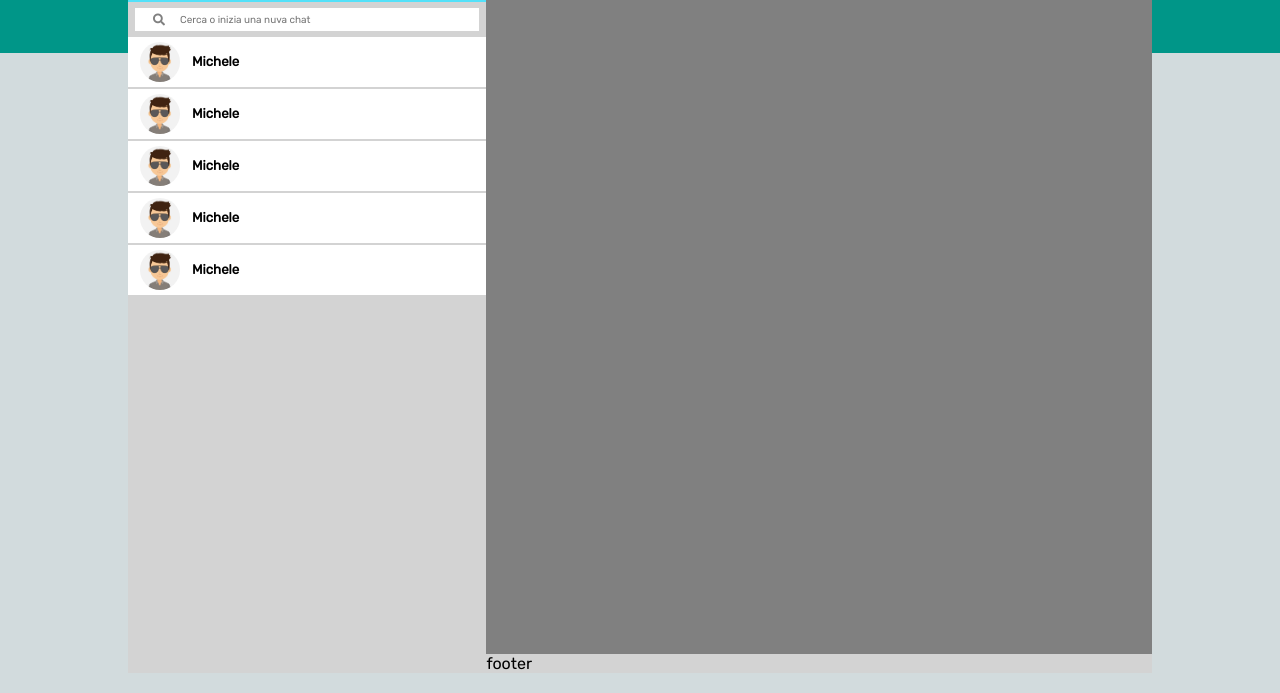
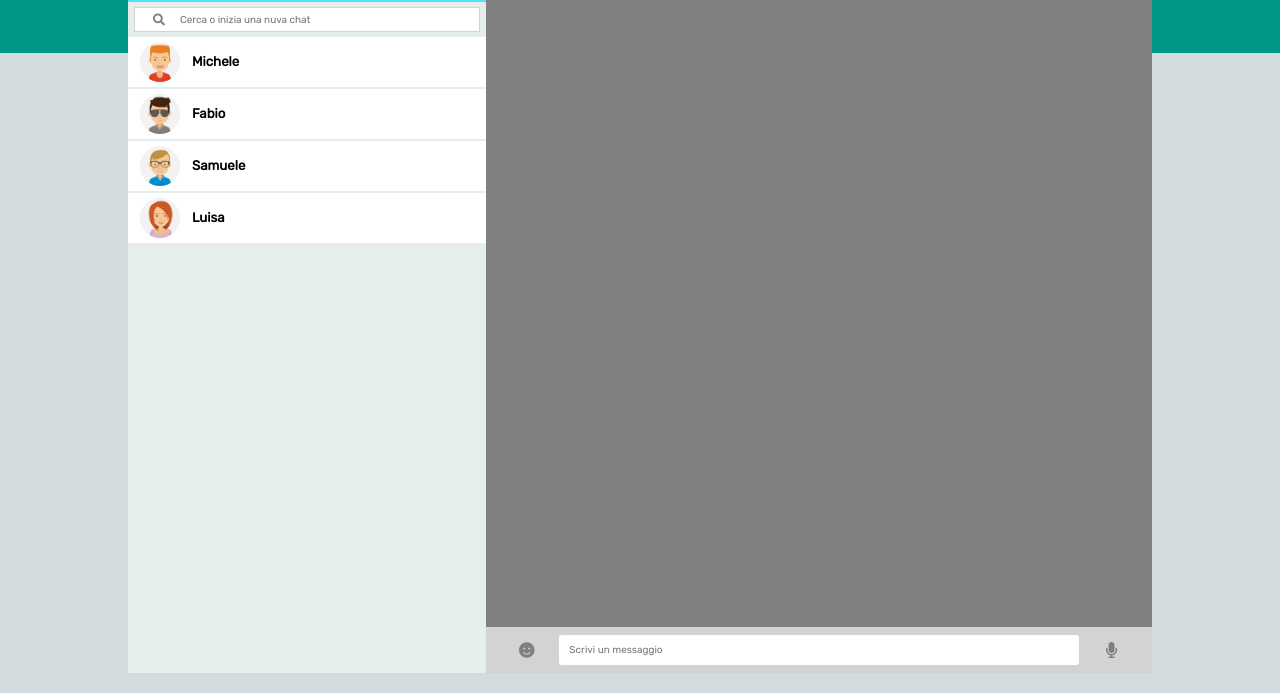
Before and after one commit to OsamaPaiola/js-html-css-boolzap, a plain HTML site: page index.html in a window 1280 px wide. Shown: the part 107-800 px from the top of the page. Drawn offline with nearby package versions, Linux system fonts and the light colour scheme.

Commit message:
v-for contact

```diff
--- a/css/style.css
+++ b/css/style.css
@@ -37,13 +37,14 @@ li {
 /* utente */
 .side{
   flex-basis: 35%;
-  background-color: lightgrey;
+  background-color: #e6eeed;
 }
 
 .utente {
   display: flex;
   padding: 5px;
   line-height: 35px;
+  background-color: lightgrey;
 }
 
 .utente img {
@@ -100,7 +101,7 @@ li {
   font-size: 11px;
 }
 
-/* new chat*/
+/* search new chat*/
 .new-chat{
   padding: 5px 6px;
   position: relative;
@@ -139,7 +140,7 @@ li {
   padding: 5px;
   display: flex;
   /* padding-bottom: 5px; */
-  border-bottom: 2px solid lightgrey;
+  border-bottom: 2px solid #e6eeed;
 }
 
 .contacts li h5 {
@@ -189,7 +190,7 @@ background-color: #d3d3d3;
 }
 
 .chat span p {
-  font-size: 11px;
+  font-size: 10px;
   color: grey;
 }
 
@@ -207,3 +208,28 @@ background-color: #d3d3d3;
   font-size: 14px;
   color: grey;
 }
+
+/* cont-main */
+
+/* cont-footer */
+.to-type{
+  padding: 8px;
+  display: flex;
+}
+
+.to-type  i {
+ flex-basis: 10%;
+ text-align: center;
+ line-height: 30px;
+ color: gray;
+}
+
+.to-type input {
+  flex-basis: 80%;
+  height: 30px;
+  border-radius: 3px;
+  border: none;
+  padding: 10px;
+  font-size: 10px;
+}
+#e6eeed
--- a/index.html
+++ b/index.html
@@ -19,9 +19,9 @@
 
         <div class="utente">
           <img src="./img/avatar_io.jpg" alt="">
-          <h5>Nome Utente</h5>
+          <h5> {{ user.name }}</h5>
           <ul>
-            <li>
+            <li v-for= "">
               <i class="far fa-circle"></i>
             </li>
             <li>
@@ -48,7 +48,11 @@
 
         <div class="contacts">
           <ul>
-            <li>
+            <li v-for = "(contact, index) in contacts">
+            <img :src=" './img/avatar' + contact.avatar + '.jpg' " alt="">
+              <h5> {{ contact.name }}</h5>
+            </li>
+            <!-- <li>
               <img src="./img/avatar_2.jpg" alt="">
               <h5>Michele</h5>
             </li>
@@ -63,11 +67,7 @@
             <li>
               <img src="./img/avatar_2.jpg" alt="">
               <h5>Michele</h5>
-            </li>
-            <li>
-              <img src="./img/avatar_2.jpg" alt="">
-              <h5>Michele</h5>
-            </li>
+            </li> -->
           </ul>
         </div>
 
@@ -102,7 +102,12 @@
         </section>
 
         <section class="cont-footer">
-          footer
+          <div class="to-type">
+            <i class="fas fa-smile"></i>
+            <input type="text" name="" value="" placeholder="Scrivi un messaggio">
+            <i class="fas fa-microphone"></i>
+          </div>
+
         </section>
 
       </main>
```
